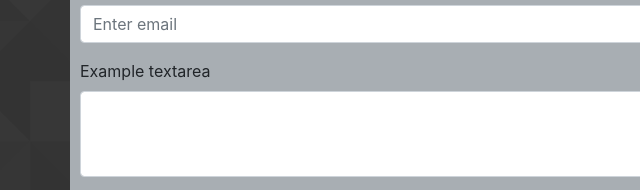
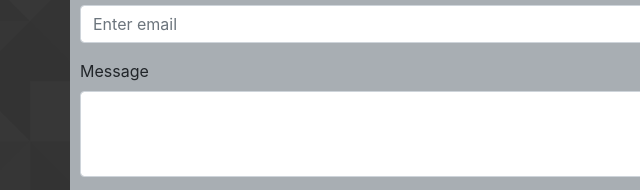
Before and after one commit to matt319940/HomeworkTwo, a plain HTML site: page contact.html in a window 1280 px wide. Shown: the part 279-469 px from the top of the page, 30-670 px from the left. Drawn offline with nearby package versions, Linux system fonts and the light colour scheme.

Commit message:
Update contact.html

```diff
--- a/contact.html
+++ b/contact.html
@@ -52,7 +52,7 @@
 		<input type="email" class="form-control" id="exampleInputEmail1" aria-describedby="emailHelp" placeholder="Enter email">
 	  </div>
 		<div class="form-group">
-			<label for="exampleFormControlTextarea1">Example textarea</label>
+			<label for="exampleFormControlTextarea1">Message</label>
 			<textarea class="form-control" id="exampleFormControlTextarea1" rows="3"></textarea>
 		</div>
 	  <button type="submit" class="btn btn-primary">Submit</button>
```
